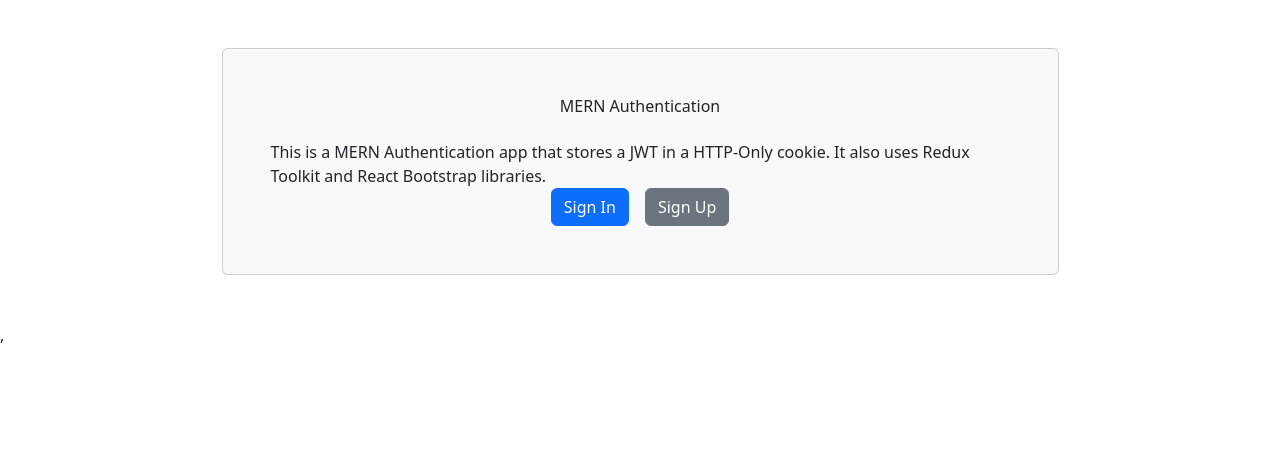
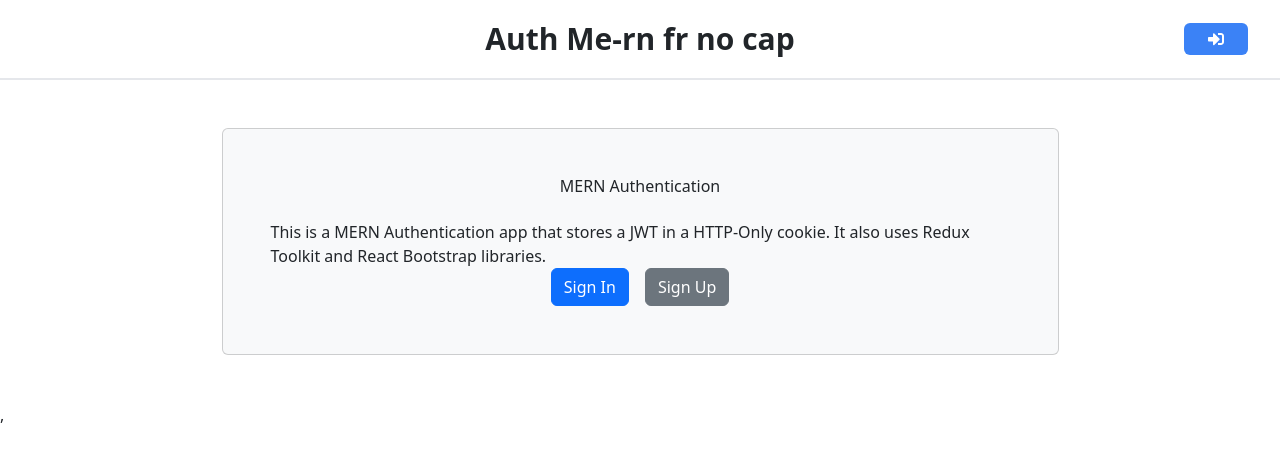
Before and after one commit to mirza-sync/mern-jwt, a React (Vite) app in the folder frontend/: page / in a window 1280 px wide. Shown: the top 462 px of the page. Built offline with nearby package versions, Linux system fonts and the light colour scheme.

Commit message:
Add an ugly header fr

```diff
--- a/frontend/src/components/Header.tsx
+++ b/frontend/src/components/Header.tsx
@@ -1,32 +1,36 @@
-import { Container, Nav, Navbar } from "react-bootstrap"
 import { FaSignInAlt, FaSignOutAlt } from "react-icons/fa"
-import { LinkContainer } from "react-router-bootstrap";
+import { useSelector } from "react-redux"
+
 
 const Header = () => {
+  const { userInfo } = useSelector((state: any) => state.auth)
+
   return (
-    <header>
-      <Navbar bg="dark" variant="dark" expand="lg" collapseOnSelect>
-        <Container>
-          <LinkContainer to="/">
-            <Navbar.Brand>MERN App</Navbar.Brand>
-          </LinkContainer>
-          <Navbar.Toggle aria-controls="basic-navbar-nav" />
-          <Navbar.Collapse id="basic-navbar-nav">
-            <Nav className="ms-auto">
-              <LinkContainer to="/login">
-                <Nav.Link>
-                  <FaSignInAlt />Login
-                </Nav.Link>
-              </LinkContainer>
-              <LinkContainer to="/register">
-                <Nav.Link>
-                  <FaSignOutAlt />Sign Up
-                </Nav.Link>
-              </LinkContainer>
-            </Nav>
-          </Navbar.Collapse>
-        </Container>
-      </Navbar>
+    <header className="w-100 h-[10vh] flex p-8 border-b-2">
+      <div className="w-1/3"></div>
+      <div className="w-1/3 flex justify-center items-center">
+        <h1 className="text-3xl text-center font-bold">Auth Me-rn fr no cap</h1>
+      </div>
+      <div className="w-1/3 flex justify-end items-center">
+        {userInfo ? (
+          <div className="flex gap-2">
+            <p className="text-lg">{userInfo.name}</p>
+            <button
+              type="button"
+              className="bg-red-500 hover:bg-red-600 text-white font-bold p-2 rounded"
+            >
+              <FaSignOutAlt />
+            </button>
+          </div>
+        ) : (
+          <button
+            type="button"
+            className="bg-blue-500 hover:bg-blue-600 text-white font-bold py-2 px-4 rounded"
+          >
+            <FaSignInAlt />
+          </button>
+        )}
+      </div>
     </header>
   )
 }
--- a/frontend/src/screens/HomeScreen.tsx
+++ b/frontend/src/screens/HomeScreen.tsx
@@ -1,8 +1,12 @@
+import Header from "../components/Header"
 import Hero from "../components/Hero"
 
 const HomeScreen = () => {
   return (
-    <Hero />
+    <>
+      <Header />
+      <Hero />
+    </>
   )
 }
 
```
